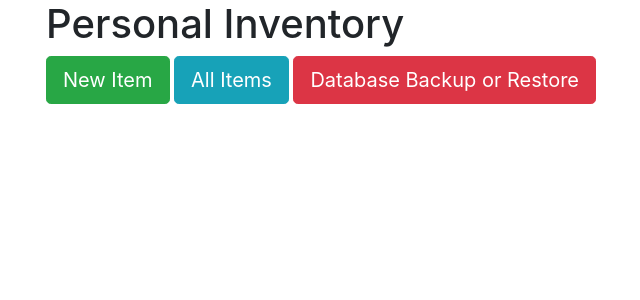
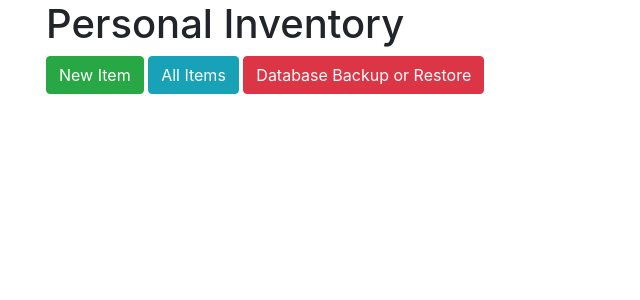
Before and after one commit to scrow/PHP-Inventory, a PHP site: page / in a window 1280 px wide. Shown: the top 300 px of the page, without its empty margins (39-679 px from the left). Run offline with PHP 8.4, Linux system fonts and the light colour scheme; a stand-in replaces the project's code that opens the database connection; some libraries are stand-ins or nearby versions.

Commit message:
Resized Buttons

```diff
--- a/index.php
+++ b/index.php
@@ -18,9 +18,9 @@ require_once('globals.inc.php');
 		<H1>Personal Inventory</H1>
 
 		<P>
-			<A HREF="item.php" class="btn btn-lg btn-success" role="button">New Item</A>
-			<A HREF="allitems.php" role="button" class="btn btn-lg btn-info">All Items</A>
-			<A HREF="backup.php" role="button" class="btn btn-lg btn-danger">Database Backup or Restore</A>
+			<A HREF="item.php" class="btn btn-success" role="button">New Item</A>
+			<A HREF="allitems.php" role="button" class="btn btn-info">All Items</A>
+			<A HREF="backup.php" role="button" class="btn btn-danger">Database Backup or Restore</A>
 		</P>
 	</div>
 
```
